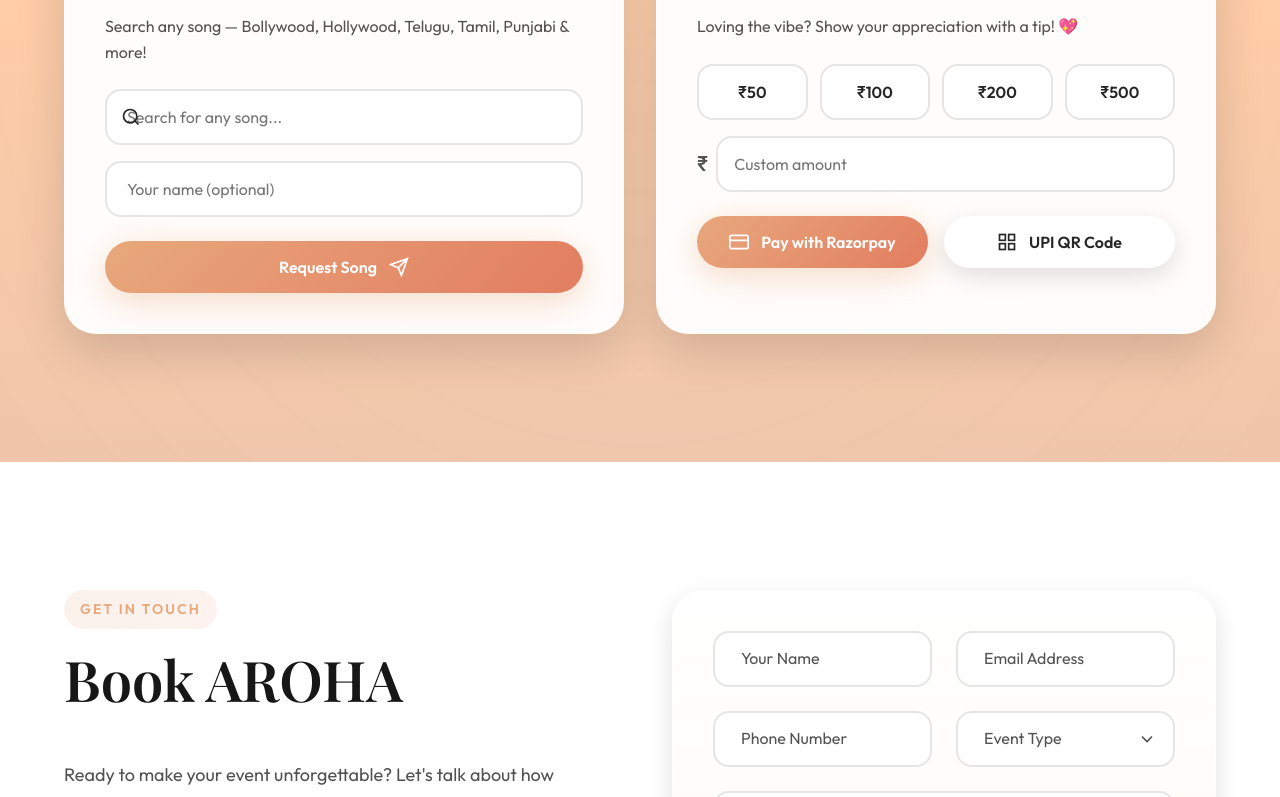
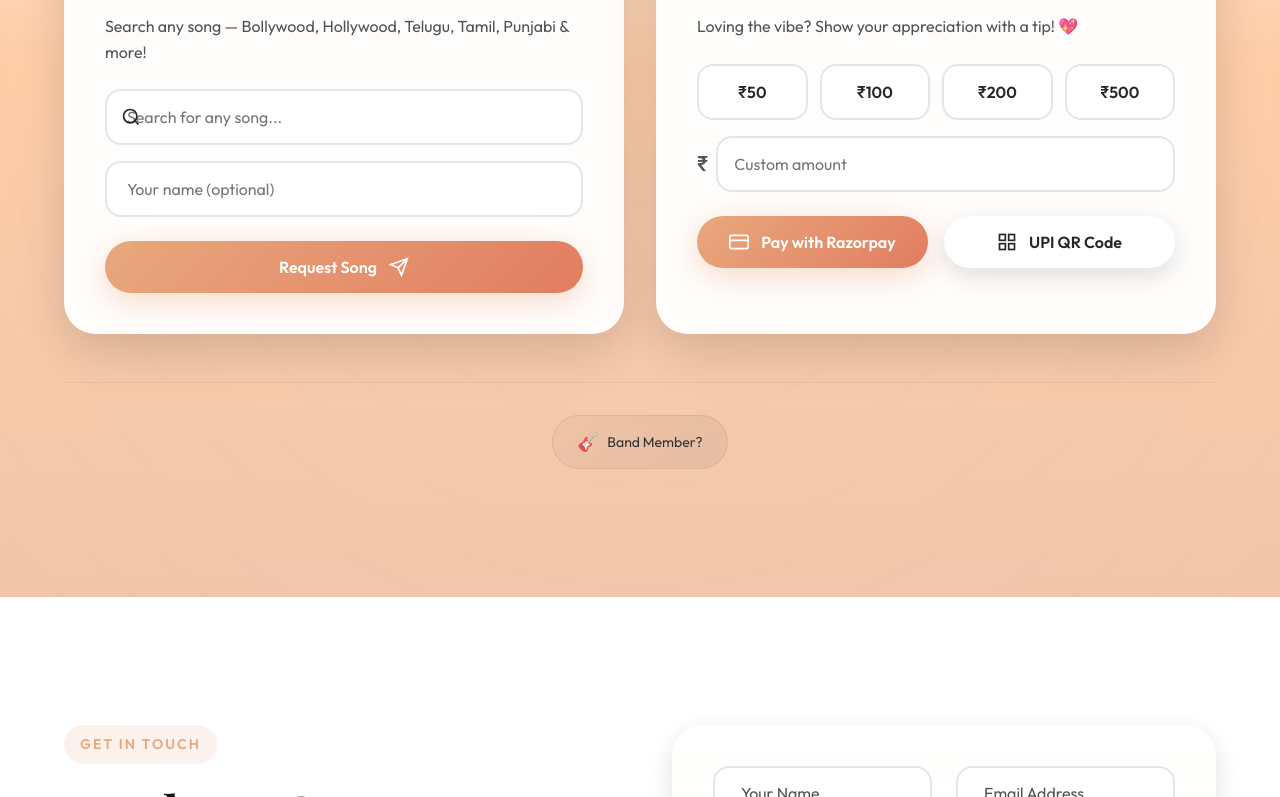
Before and after one commit to KoushikSagarr/aroha-music, a React (Vite) app: page / in a window 1280 px wide. Shown: the part 5052-5849 px from the top of the page. Built offline with nearby package versions, Linux system fonts and the light colour scheme.

Commit message:
Added Band Member link in Live section to access admin page

```diff
--- a/src/components/Live.jsx
+++ b/src/components/Live.jsx
@@ -423,6 +423,19 @@ const Live = () => {
                         </AnimatePresence>
                     </motion.div>
                 </div>
+
+                {/* Admin Access Link */}
+                <motion.div
+                    className="admin-access"
+                    initial={{ opacity: 0 }}
+                    animate={isInView ? { opacity: 1 } : {}}
+                    transition={{ duration: 0.8, delay: 0.6 }}
+                >
+                    <a href="#admin" className="admin-link">
+                        <span>🎸</span>
+                        <span>Band Member?</span>
+                    </a>
+                </motion.div>
             </div>
         </section>
     )
--- a/src/index.css
+++ b/src/index.css
@@ -1609,6 +1609,40 @@ img {
   }
 }
 
+/* Admin Access Link */
+.admin-access {
+  text-align: center;
+  margin-top: 3rem;
+  padding-top: 2rem;
+  border-top: 1px solid rgba(0, 0, 0, 0.05);
+}
+
+.admin-link {
+  display: inline-flex;
+  align-items: center;
+  gap: 0.5rem;
+  padding: 0.75rem 1.5rem;
+  background: linear-gradient(135deg, rgba(0, 0, 0, 0.03) 0%, rgba(0, 0, 0, 0.06) 100%);
+  border-radius: 2rem;
+  color: var(--gray-500);
+  text-decoration: none;
+  font-size: 0.875rem;
+  transition: all 0.3s ease;
+  border: 1px solid rgba(0, 0, 0, 0.08);
+}
+
+.admin-link:hover {
+  background: linear-gradient(135deg, var(--coral) 0%, var(--coral-light) 100%);
+  color: var(--white);
+  border-color: transparent;
+  transform: translateY(-2px);
+  box-shadow: 0 4px 15px rgba(232, 168, 124, 0.3);
+}
+
+.admin-link span:first-child {
+  font-size: 1.1rem;
+}
+
 /* ==========================================================================
    CONTACT SECTION
    ========================================================================== */
```
